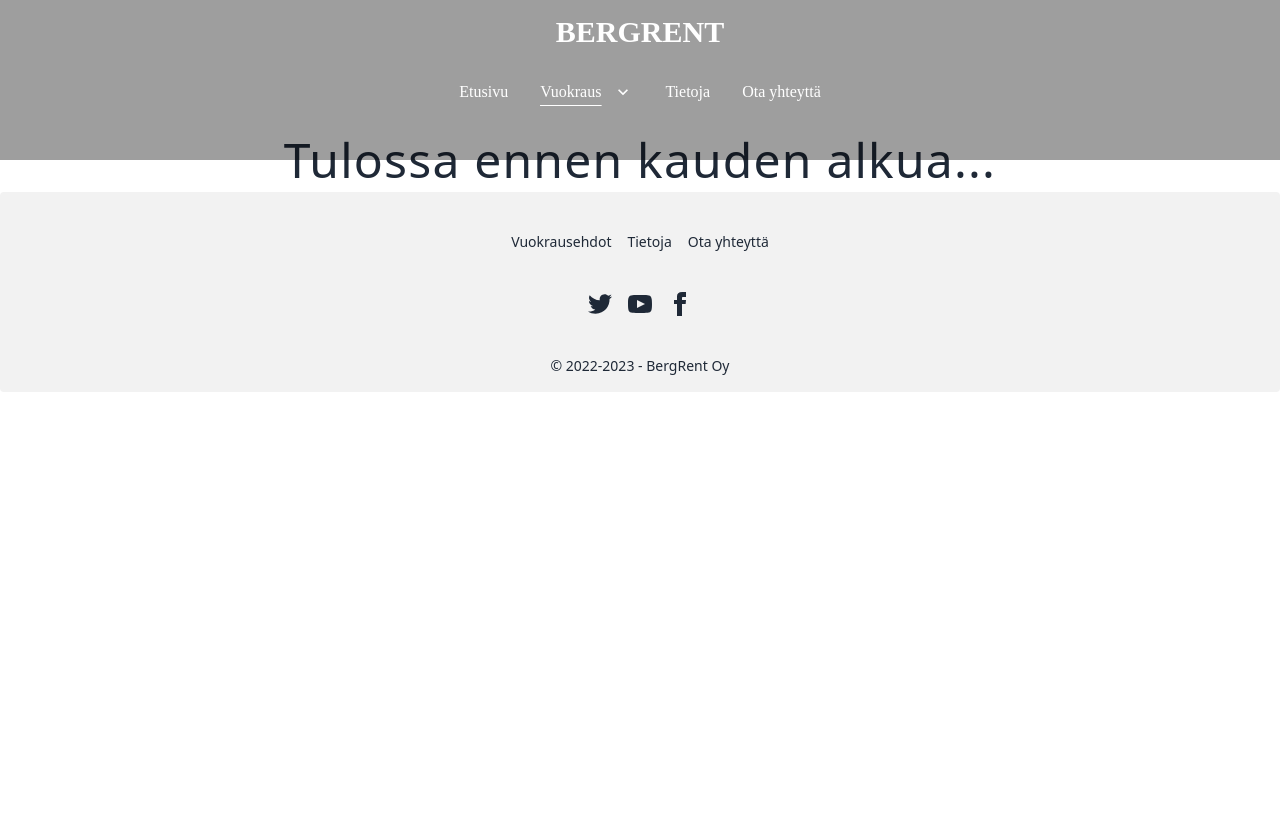
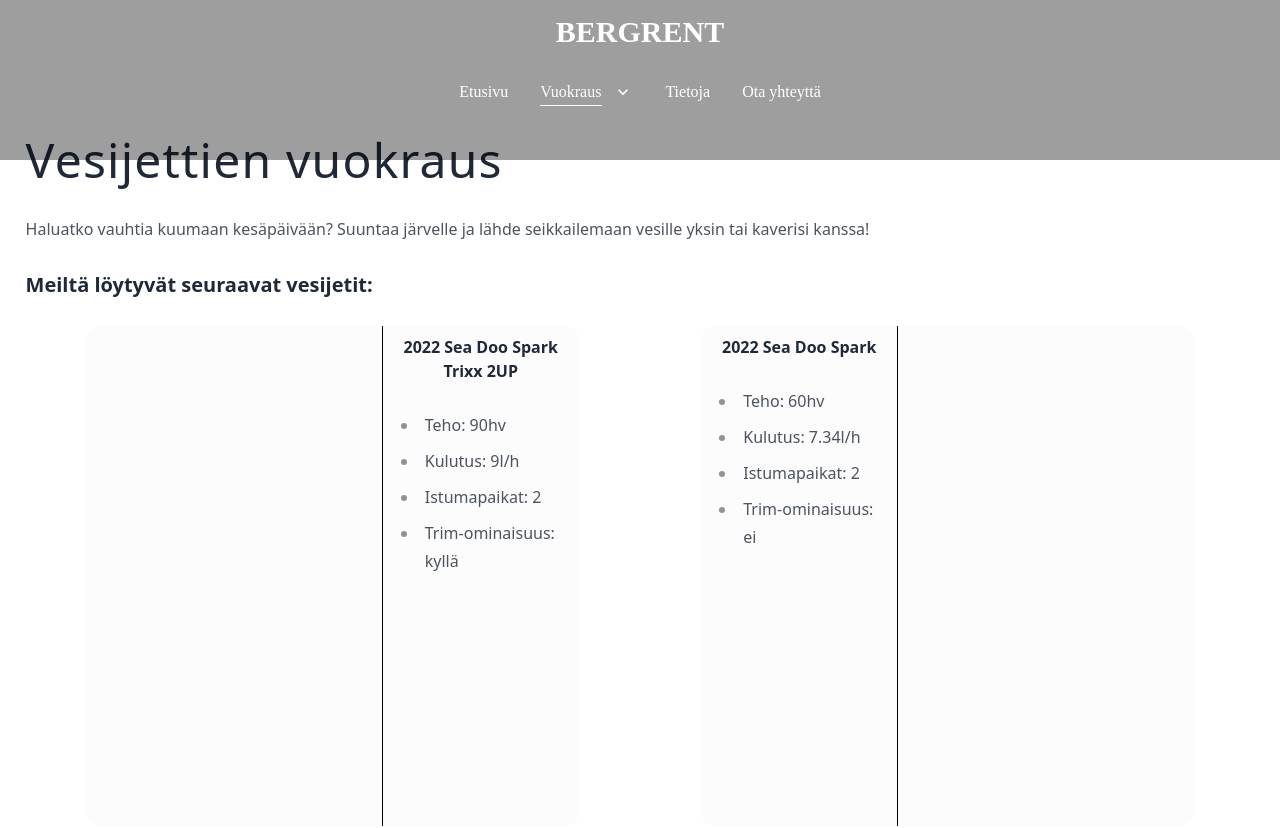
Before and after one commit to Larppa1/bergrent-website, a React (Create React App) app: page /vesijettivuokraus in a window 1280 px wide. Shown: the top 828 px of the page. Before the commit the page ends 800 px from the top, so only its background shows below. Built offline with nearby package versions, Linux system fonts and the light colour scheme; a web font is replaced by a local one.

Commit message:
JetSkiRent stuff

```diff
--- a/src/pages/JetSkiRent/JetSkiRent.js
+++ b/src/pages/JetSkiRent/JetSkiRent.js
@@ -3,29 +3,57 @@ import Navbar from '../../components/Navbar/Navbar'
 import Footer from '../../components/Footer/Footer'
 
 export default function JetSkiRent() {
-    if(window.innerWidth < 768) {
-        return(
-            <div className='container'>
-                <header>
-                    <Navbar page="rent"/>
-                </header>
-                <main>
-
-                </main>
-                <footer>
-                    <Footer />
-                </footer>
-            </div>
-        )
-    }else {
-        return(
+    return (
         <div>
             <header>
                 <Navbar page="rent"/>
             </header>
             <main>
-                    <article className='prose' style={{minWidth: '100%', alignItems: 'center', justifyContent: 'center', display: 'flex', marginTop: '10%'}}>
-                        <h2 style={{fontSize: 48, fontWeight: 200, letterSpacing: 1.2}}>Tulossa ennen kauden alkua...</h2>
+                <article className='prose' style={{minWidth: '100%', display: 'flex', flexDirection: 'column', paddingTop: '10%', paddingBottom: '2%', paddingInline: '2%'}}>
+                    <h2 style={{fontSize: 48, fontWeight: 200, letterSpacing: 1.2}}>Vesijettien vuokraus</h2>
+                    <p style={{marginTop: '-2%'}}>Haluatko vauhtia kuumaan kesäpäivään? Suuntaa järvelle ja lähde seikkailemaan vesille yksin tai kaverisi kanssa!</p>
+                </article>
+                <section style={{minWidth: '100%', display: 'flex', flexDirection: 'column', paddingInline: '2%'}}>
+                    <article className='prose'>
+                        <h3>Meiltä löytyvät seuraavat vesijetit:</h3>
+                    </article>
+                    <section style={{display: 'flex', flexDirection: 'row', justifyContent: 'space-around', marginBlock: '2%'}}>
+                        <div style={{minHeight: 500, minWidth: '40%', display: 'flex', flexDirection: 'row', backgroundColor: '#FCFCFC', borderRadius: 14}}>
+                            <div style={{minHeight: '100%', minWidth: '60%'}}>
+                                <img />
+                            </div>
+                            <article className='prose' style={{minHeight: '100%', minWidth: '40%', display: 'flex', flexDirection: 'column', alignItems: 'center', padding: '2%', borderLeft: '0.2px solid black'}}>
+                                <h4 style={{textAlign: 'center'}}>2022 Sea Doo Spark Trixx 2UP</h4>
+                                <div style={{minWidth: '100%'}}>
+                                    <ul>
+                                        <li>Teho: 90hv</li>
+                                        <li>Kulutus: 9l/h</li>
+                                        <li>Istumapaikat: 2</li>
+                                        <li>Trim-ominaisuus: kyllä</li>
+                                    </ul>
+                                </div>
+                            </article>
+                        </div>
+                        <div style={{minHeight: 500, minWidth: '40%', display: 'flex', flexDirection: 'row', backgroundColor: '#FCFCFC', borderRadius: 14}}>
+                            <article className='prose' style={{minHeight: '100%', minWidth: '40%', display: 'flex', flexDirection: 'column', alignItems: 'center', padding: '2%', borderRight: '0.2px solid black'}}>
+                                <h4 style={{textAlign: 'center'}}>2022 Sea Doo Spark</h4>
+                                <div style={{minWidth: '100%'}}>
+                                    <ul>
+                                        <li>Teho: 60hv</li>
+                                        <li>Kulutus: 7.34l/h</li>
+                                        <li>Istumapaikat: 2</li>
+                                        <li>Trim-ominaisuus: ei</li>
+                                    </ul>
+                                </div>
+                            </article>
+                            <div style={{minHeight: '100%', minWidth: '60%'}}>
+
+                            </div>
+                        </div>
+                    </section>
+                </section>
+                <article className='prose' style={{minWidth: '100%', alignItems: 'center', display: 'flex', flexDirection: 'column', marginBottom: '2%'}}>
+                    <p>Varauskalenteri ja lisätietoja löytyy Nettivuokrauksen sivuilta, pääset sinne painamalla <a href='https://www.nettivuokraus.com/vesijetit/vesijetteja-tampere-2kpl/534181/'>tästä.</a></p>
                 </article>
             </main>
             <footer>
@@ -34,4 +62,3 @@ export default function JetSkiRent() {
         </div>
     )
 }
-}
```
Lines whose indentation alone changed are shown as unchanged.
